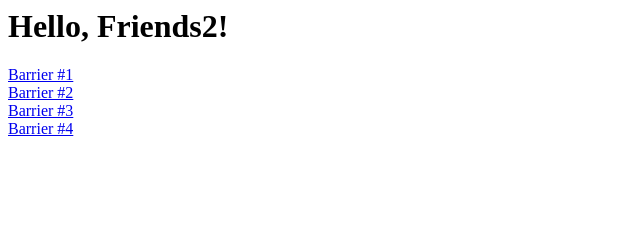
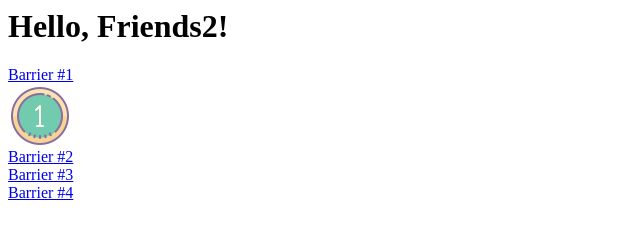
Before and after one commit to zabor72/zabor72.github.io, a plain HTML site: page index.html in a window 1280 px wide. Shown: the whole page, without its empty margins (0-640 px from the left). Drawn offline with Linux system fonts and the light colour scheme.

Commit message:
Update index.html

```diff
--- a/index.html
+++ b/index.html
@@ -8,6 +8,7 @@
 
 	<h1>Hello, Friends2!</h1>
 		<a href="/1">Barrier #1</a><br>
+			<a href="/1"><img src="icon_1.png"></a><br>
 		<a href="/2">Barrier #2</a><br>
 		<a href="/2">Barrier #3</a><br>
 		<a href="/2">Barrier #4</a><br>
```
